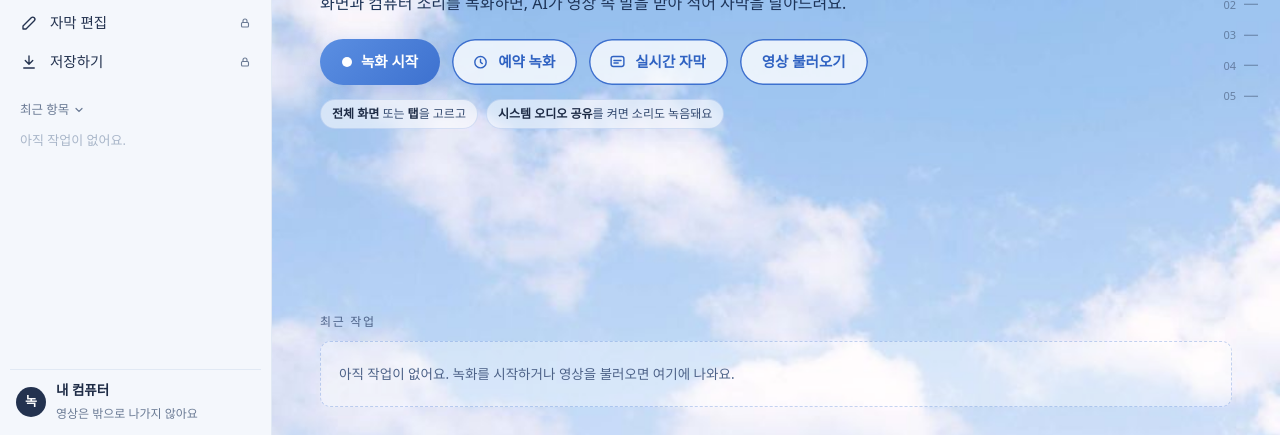
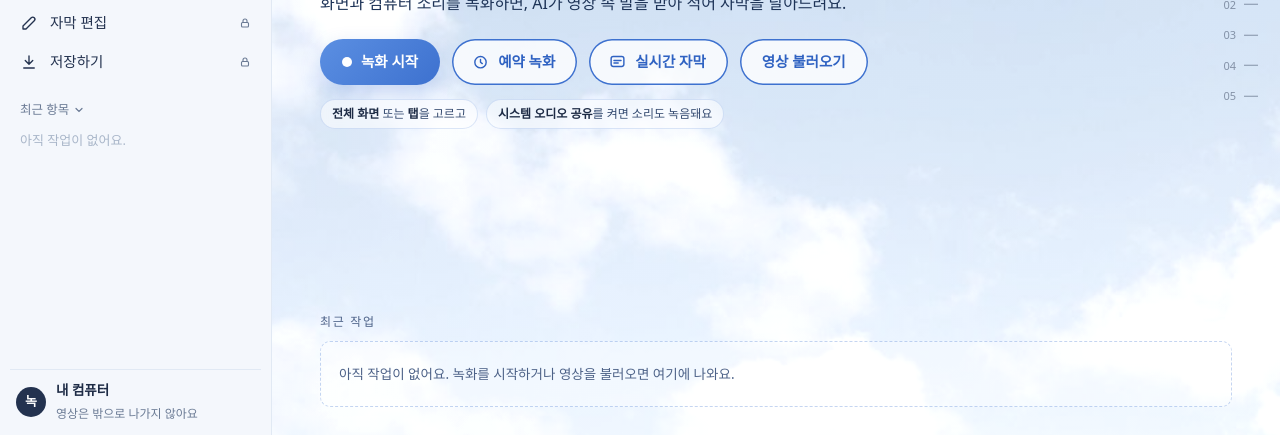
Before and after one commit to npsg1215-gif/rec-caption-maker, a plain HTML site: page index.html in a window 1280 px wide. Shown: the part 365-800 px from the top of the page. Drawn offline with Linux system fonts and the light colour scheme; a web font is replaced by a local one.

Commit message:
하늘 배경을 연한 하늘색(소프트 블루)으로
- 배경 사진의 채도를 낮추고 옅은 하늘색 막을 씌워 처음 소프트 블루와 비슷한 색으로 맞췄습니다.

Co-Authored-By: Claude Opus 5.5 <noreply@anthropic.com>

```diff
--- a/index.html
+++ b/index.html
@@ -607,8 +607,13 @@
   .file .editable:hover, .file .editable:focus-visible { background: #eef3fa; }
 
   /* 하늘 배경: 옅은 하늘 사진 (assets/sky.jpg). 화면 비율이 달라 사진의 일부를 잘라서 채워요 */
-  .scene .sky { background: #a9cbee url("assets/sky.jpg") center 35% / cover no-repeat; }
-  .scene .sky::before, .scene .sky::after { content: none; }
+  /* 쨍한 파랑 대신 연한 하늘색(소프트 블루): 사진의 채도를 낮추고 옅은 하늘색 막을 한 겹 씌워요 */
+  .scene .sky { background: #c6daf4 url("assets/sky.jpg") center 35% / cover no-repeat; filter: saturate(.55) brightness(1.07); }
+  .scene .sky::before { content: none; }
+  .scene .sky::after {
+    content: ""; position: absolute; inset: 0; pointer-events: none;
+    background: linear-gradient(180deg, rgba(226,237,251,.38) 0%, rgba(236,243,252,.5) 100%);
+  }
   .scene .stars, .scene .grain, .scene .clouds { display: none; }
   /* 해: 왼쪽 위 (녹화 중에는 붉게 바뀌어 녹화 중임을 알려요) */
   .scene .orb { left: 2.5%; top: 3%; width: 150px; height: 150px; background: radial-gradient(circle, rgba(255,255,255,.45) 0%, rgba(255,255,255,.2) 30%, rgba(255,255,255,0) 70%); filter: blur(4px); }
@@ -616,6 +621,7 @@
   .recording .scene .orb { background: radial-gradient(circle, #ffd6d0 0%, #ff7a6c 30%, rgba(255,75,62,.45) 52%, transparent 72%); }
   .scene .clouds { position: absolute; left: -3%; width: 106%; bottom: -40px; height: 48%; filter: blur(9px); }
   .scene.blur .sky, .scene.blur .orb, .scene.blur .clouds { filter: blur(24px); }
+  .scene.blur .sky { filter: blur(24px) saturate(.55) brightness(1.07); }
   /* 단계 화면은 같은 하늘을 흐리고 옅게 깔아서 패널과 글자가 잘 보이게 */
   .scene.blur::after { background: rgba(238, 244, 252, .5); }
 
```
